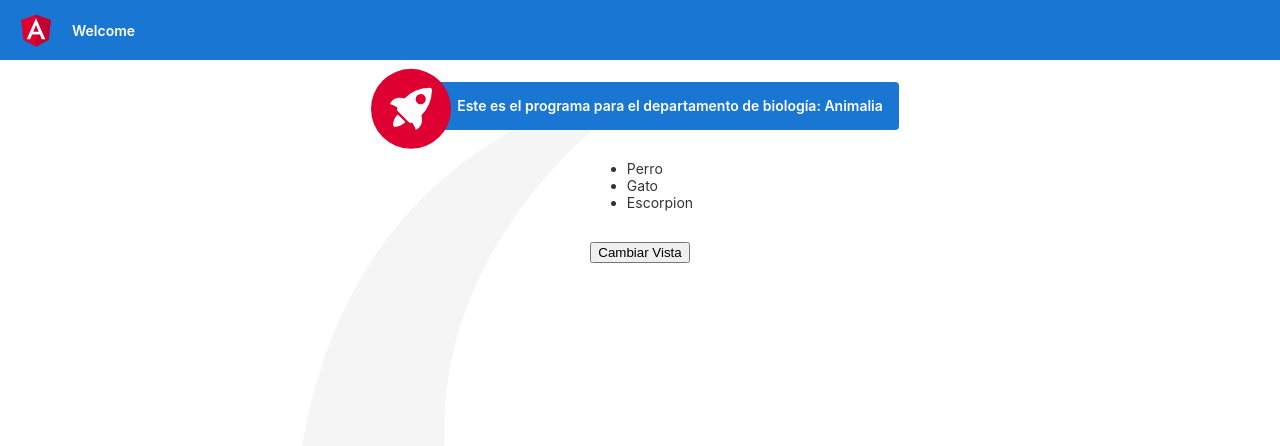
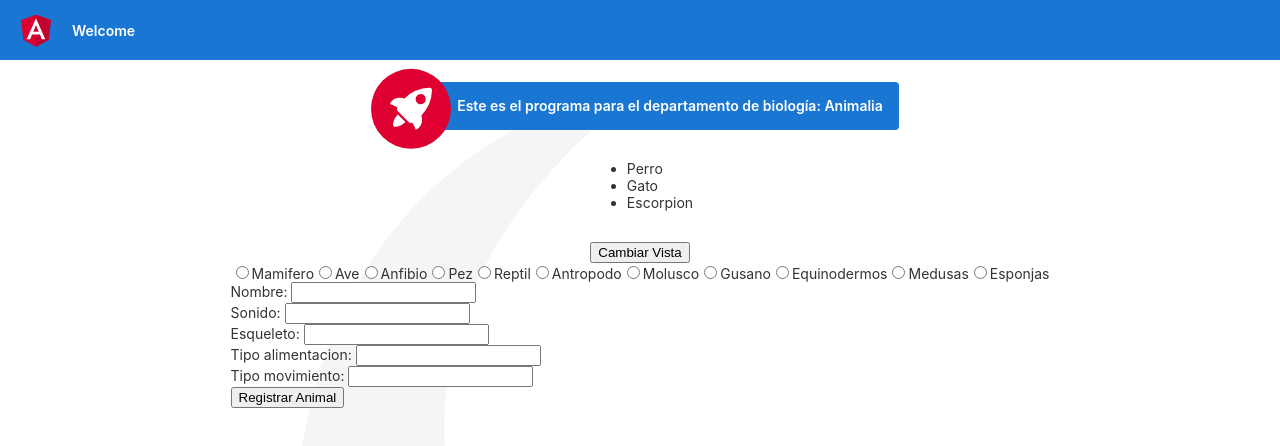
Before and after one commit to isaacSolano/animalia, an Angular app: page / in a window 1280 px wide. Shown: the top 446 px of the page. Built offline with nearby package versions, Linux system fonts and the light colour scheme.

Commit message:
Creacion de clase invertebrados y creacion de formulario de registro

```diff
--- a/src/app/app.component.html
+++ b/src/app/app.component.html
@@ -67,7 +67,77 @@
   <br>
   <button (click)="cambiarVista()">Cambiar Vista </button>
 
+  <div id="agregarAnimal">
+    <form>
 
+      <div>
+        <input type="radio" name="tipo" id="tipo_mamifero" value="mamifero" (click)="registrarTipoAnimal($event.target.value)">
+        <label for="tipo_mamifero">Mamifero</label>
+
+        <input type="radio" name="tipo" id="tipo_ave" value="ave" (click)="registrarTipoAnimal($event.target.value)">
+        <label for="tipo_ave">Ave</label>
+
+        <input type="radio" name="tipo" id="tipo_anfibio" value="anfibio" (click)="registrarTipoAnimal($event.target.value)">
+        <label for="tipo_anfibio">Anfibio</label>
+
+        <input type="radio" name="tipo" id="tipo_pez" value="pez" (click)="registrarTipoAnimal($event.target.value)">
+        <label for="tipo_pez">Pez</label>
+
+        <input type="radio" name="tipo" id="tipo_reptil" value="reptil" (click)="registrarTipoAnimal($event.target.value)">
+        <label for="tipo_reptil">Reptil</label>
+
+        <input type="radio" name="tipo" id="tipo_antropodo" value="antropodo" (click)="registrarTipoAnimal($event.target.value)">
+        <label for="tipo_antropodo">Antropodo</label>
+
+        <input type="radio" name="tipo" id="tipo_molusco" value="molusco" (click)="registrarTipoAnimal($event.target.value)">
+        <label for="tipo_molusco">Molusco</label>
+
+        <input type="radio" name="tipo" id="tipo_gusano" value="gusano" (click)="registrarTipoAnimal($event.target.value)">
+        <label for="tipo_gusano">Gusano</label>
+
+        <input type="radio" name="tipo" id="tipo_equinodermos" value="equinodermos" (click)="registrarTipoAnimal($event.target.value)">
+        <label for="tipo_equinodermos">Equinodermos</label>
+
+        <input type="radio" name="tipo" id="tipo_medusas" value="medusas" (click)="registrarTipoAnimal($event.target.value)">
+        <label for="tipo_medusas">Medusas</label>
+
+        <input type="radio" name="tipo" id="tipo_esponjas" value="esponjas" (click)="registrarTipoAnimal($event.target.value)">
+        <label for="tipo_esponjas">Esponjas</label>
+      </div>
+
+      <label for="txtNombre">
+        Nombre:
+      </label>
+      <input type="text" id="txtNombre" value="{{ nombre }}" (change)="actualizarValor('nombre', $event.target.value)">
+      <br>
+
+      <label for="txtSonido">
+        Sonido:
+      </label>
+      <input type="text" id="txtSonido" value="{{ sonido }}" (change)="actualizarValor('sonido', $event.target.value)">
+      <br>
+
+      <label for="txtEsqueleto">
+        Esqueleto:
+      </label>
+      <input type="text" id="txtEsqueleto" value="{{ esqueleto }}" (change)="actualizarValor('esqueleto', $event.target.value)">
+      <br>
+
+      <label for="txtTipoAlimentacion">
+        Tipo alimentacion:
+      </label>
+      <input type="text" id="txtTipoAlimentacion" value="{{ tipo_alimentacion }}" (change)="actualizarValor('tipo_alimentacion', $event.target.value)">
+      <br>
+
+      <label for="txtTipoMovimiento">
+        Tipo movimiento:
+      </label>
+      <input type="text" id="txtTipoMovimiento" value="{{ tipo_movimiento }}" (change)="actualizarValor('tipo_movimiento', $event.target.value)">
+      <br>
+
+      <button type="button" (click)="crearObjetoAnimal(nombre, sonido, esqueleto, tipo_alimentacion, tipo_movimiento)">Registrar Animal</button>
+    </form>
+  </div>
 
 </div>
 
--- a/src/app/app.component.ts
+++ b/src/app/app.component.ts
@@ -13,6 +13,14 @@ export class AppComponent {
   animals =[{}];
   selected_animal ="";
   bProgramaSimple = true;
+
+  // variables del formulario
+  tipo_animal = "";
+  nombre = "";
+  sonido = "";
+  esqueleto = "";
+  tipo_alimentacion = "";
+  tipo_movimiento = "";
 
   constructor(){
       this.actualizar_lista();
@@ -65,6 +73,23 @@ export class AppComponent {
                         'movimiento': pAn.Movimiento()};
   }
 
+  registrarTipoAnimal(valor:any){
+    this.tipo_animal = valor;
+  }
 
+  actualizarValor(prop:any, valor:any){
+    this[prop] = valor;
+  }
 
+  crearObjetoAnimal(nombre:any, sonido:any, esqueleto:any, tipo_alimentacion:any, tipo_movimiento:any){
+    if(this.tipo_animal === ""){
+      alert('Por favor seleccione el tipo de animal que desea registrar');
+    }else{
+      console.log(nombre);
+      console.log(sonido);
+      console.log(esqueleto);
+      console.log(tipo_alimentacion);
+      console.log(tipo_movimiento);
+    }
+  }
 }
```
Also changed, not shown: src/app/complexObjects/Invertebrados.ts (added, +21 -0 lines).
